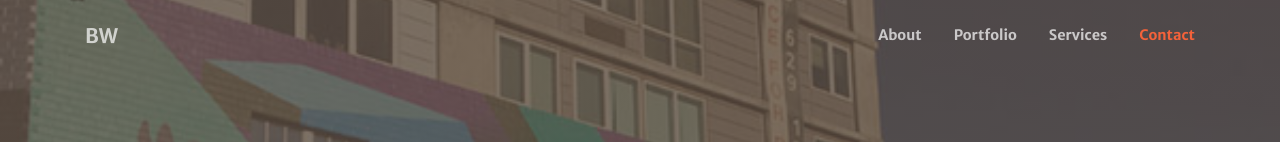
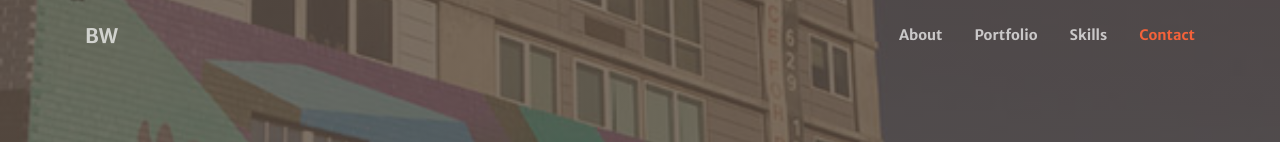
Before and after one commit to bweisberger/bweisberger.github.io, a website with bundled scripts: page index.html in a window 1280 px wide. Shown: the top 142 px of the page. Built offline with nearby package versions, Linux system fonts and the light colour scheme.

Commit message:
changed services to skills

```diff
--- a/index.html
+++ b/index.html
@@ -49,7 +49,7 @@
           </li>
 
           <li class="nav-item">
-            <a class="nav-link js-scroll-trigger" href="#services">Services</a>
+            <a class="nav-link js-scroll-trigger" href="#skills">Skills</a>
           </li>
 
           <li class="nav-item">
```
